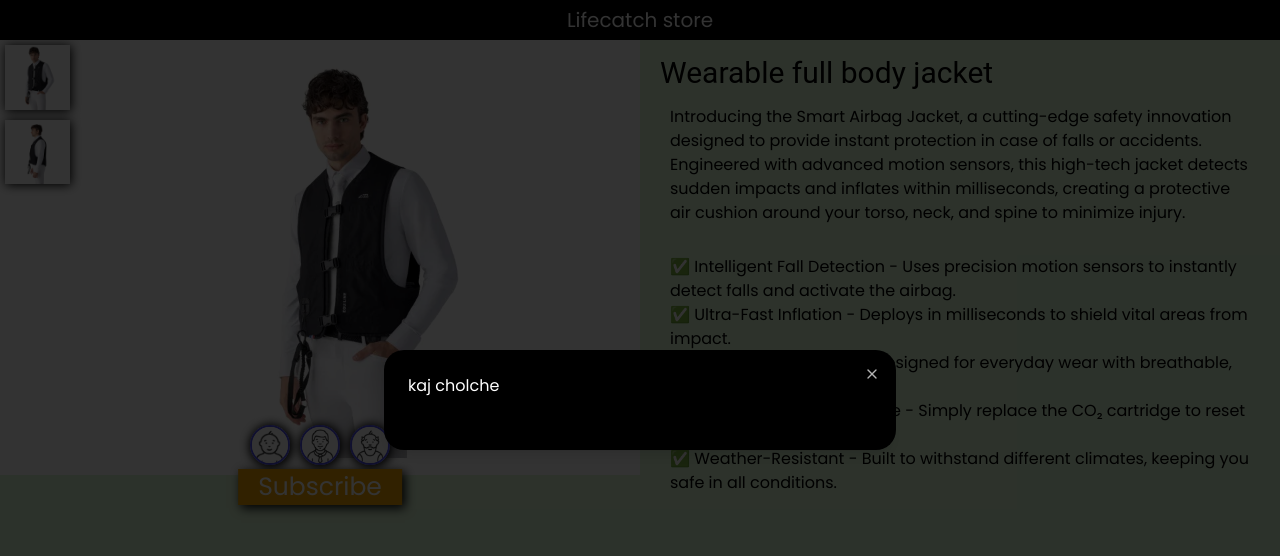
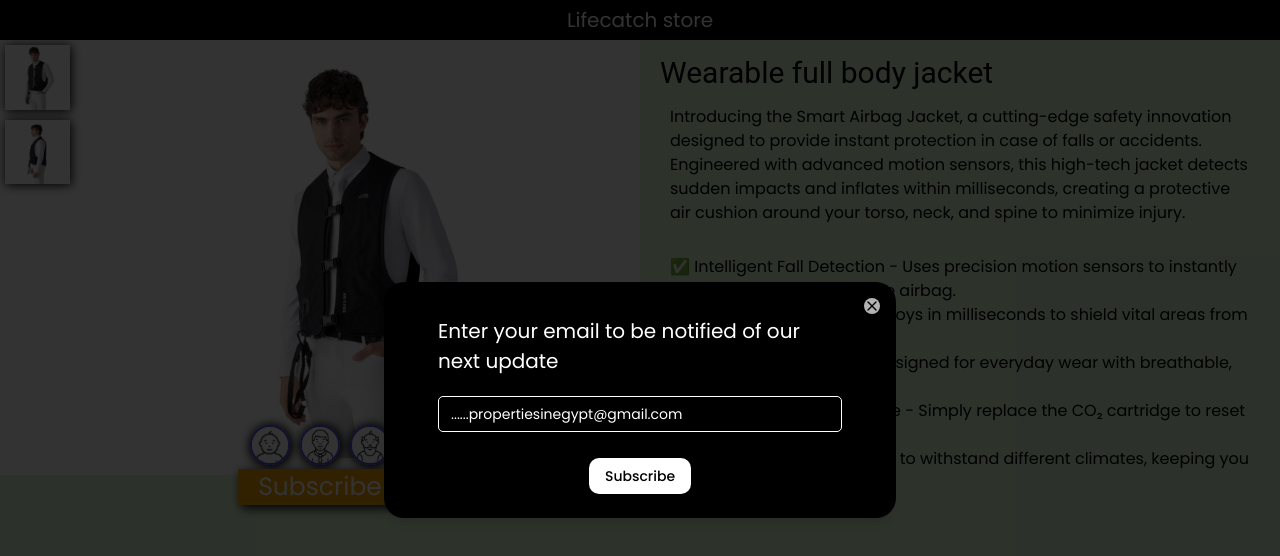
Before and after one commit to abhraneeldhar/lifecatch, a Next.js app: page /subscribe in a window 1280 px wide. Both pictures are taken after a click on the button "Subscribe". Shown: the top 556 px of the page. Built offline with nearby package versions, Linux system fonts and the light colour scheme; no server answers.

Commit message:
email subscribe working

```diff
--- a/app/subscribe/page.tsx
+++ b/app/subscribe/page.tsx
@@ -16,19 +16,20 @@ import adultIcon from "../../public/storeImage/adultIcon.jpg"
 import oldIcon from "../../public/storeImage/oldIcon.jpg"
 
 import Image, { StaticImageData } from "next/image"
-import { useEffect, useState } from "react"
+import { useEffect, useRef, useState } from "react"
 
 
 import {
     Dialog,
     DialogContent,
     DialogDescription,
-    DialogHeader,
     DialogTitle,
-    DialogTrigger,
 } from "@/components/ui/dialog"
 import { Input } from "@/components/ui/input"
+import { supabase } from "../utils/supabase/client"
 
+
+import { ToastContainer, toast } from 'react-toastify';
 
 export default function SubscribePage() {
 
@@ -42,17 +43,42 @@ export default function SubscribePage() {
         setDisplayBigImage(currentModel[0])
     }, [currentModel])
 
-    const [dialogOpen,setDialogOpen]=useState(false)
+    const [dialogOpen, setDialogOpen] = useState(false)
+    const inputRef = useRef<HTMLInputElement>(null)
+    const submitEmail = async () => {
+        const email = inputRef.current?.value || "no email";
+        const { error } = await supabase
+            .from('Emails table for lifecatch')
+            .insert({ email: email })
+        setDialogOpen(false);
+        toast.success('Subscribed to Lifecatch!', {
+            position: "top-right",
+            autoClose: 2000,
+            hideProgressBar: false,
+            closeOnClick: false,
+            pauseOnHover: true,
+            draggable: true,
+            // progress: undefined,
+            theme: "dark",
+            });
+
+    }
     return (<>
         <div className={styles.main}>
+            <ToastContainer />
+            <Dialog open={dialogOpen} onOpenChange={setDialogOpen}>
+                <DialogTitle />
+                <DialogDescription />
+                <DialogContent className={styles.subscribeDialogMain}>
+                    <div className={styles.dialogContent}>
 
-            <Dialog open={dialogOpen} onOpenChange={setDialogOpen}>
-                <DialogTitle/>
-                <DialogDescription/>
-                <DialogContent className={styles.subscribeDialogMain}>
-                    <div>
-                        kaj cholche
+                        <h1>Enter your email to be notified of our next update</h1>
+                        <Input ref={inputRef} placeholder="......propertiesinegypt@gmail.com" />
                     </div>
+                    <Button onClick={() => {
+
+                        submitEmail()
+                    }}>Subscribe</Button>
                 </DialogContent>
             </Dialog>
 
@@ -63,7 +89,6 @@ export default function SubscribePage() {
                         {currentModel.map((imageData) => (
                             <Image key={currentModel.indexOf(imageData)} src={imageData} alt={String(currentModel.indexOf(imageData))} onClick={() => setDisplayBigImage(imageData)} />
                         ))}
-
                     </div>
                     <div className={styles.bigImage}>
                         <Image unoptimized src={displayBigImage} alt="internet error" />
@@ -73,7 +98,7 @@ export default function SubscribePage() {
                         <Image src={adultIcon} alt="adult" onClick={() => { setDisplayModel(adultImages) }} />
                         <Image src={oldIcon} alt="old" onClick={() => { setDisplayModel(oldImages) }} />
                     </div>
-                    <Button className={styles.subscribeBtn} onClick={()=>{setDialogOpen(true)}}>Subscribe</Button>
+                    <Button className={styles.subscribeBtn} onClick={() => { setDialogOpen(true) }}>Subscribe</Button>
                 </div>
                 <div className={styles.detailsArea}>
                     <h1>Wearable full body jacket</h1>
--- a/app/subscribe/subscribe.module.css
+++ b/app/subscribe/subscribe.module.css
@@ -147,8 +147,28 @@
     border: none;
     border-radius: 20px;
     width: 90%;
+    height: fit-content;
+
 }
-
+.dialogContent{
+   margin:10px  30px;
+   display: flex;
+   flex-direction: column;
+   gap: 20px;
+}
+.subscribeDialogMain button{
+    background-color: white;
+    color: black;
+    width: fit-content;
+    margin: auto;
+    border-radius: 10px;
+}
+.dialogContent h1{
+    font-size: 20px;
+}
+.dialogContent input{
+    border-radius: 5px;
+}
 
 @media (max-width: 500px) {
     .imagesTab {
--- /dev/null
+++ b/app/utils/supabase/client.tsx
@@ -0,0 +1,10 @@
+'use client'
+import { createBrowserClient } from '@supabase/ssr'
+
+export function createClient() {
+  return createBrowserClient(
+    process.env.NEXT_PUBLIC_SUPABASE_URL!,
+    process.env.NEXT_PUBLIC_SUPABASE_ANON_KEY!
+  )
+}
+export const supabase =  createClient();
--- /dev/null
+++ b/app/utils/supabase/server.tsx
@@ -0,0 +1,29 @@
+import { createServerClient } from '@supabase/ssr'
+import { cookies } from 'next/headers'
+
+export async function createClient() {
+  const cookieStore = await cookies()
+
+  return createServerClient(
+    process.env.NEXT_PUBLIC_SUPABASE_URL!,
+    process.env.NEXT_PUBLIC_SUPABASE_ANON_KEY!,
+    {
+      cookies: {
+        getAll() {
+          return cookieStore.getAll()
+        },
+        setAll(cookiesToSet) {
+          try {
+            cookiesToSet.forEach(({ name, value, options }) =>
+              cookieStore.set(name, value, options)
+            )
+          } catch {
+            // The `setAll` method was called from a Server Component.
+            // This can be ignored if you have middleware refreshing
+            // user sessions.
+          }
+        },
+      },
+    }
+  )
+}
--- a/package.json
+++ b/package.json
@@ -11,6 +11,8 @@
   "dependencies": {
     "@radix-ui/react-dialog": "^1.1.5",
     "@radix-ui/react-slot": "^1.1.1",
+    "@supabase/ssr": "^0.5.2",
+    "@supabase/supabase-js": "^2.48.1",
     "@tailwindcss/postcss": "^4.0.1",
     "class-variance-authority": "^0.7.1",
     "clsx": "^2.1.1",
@@ -18,6 +20,7 @@
     "next": "15.1.6",
     "react": "^19.0.0",
     "react-dom": "^19.0.0",
+    "react-toastify": "^11.0.3",
     "tailwind-merge": "^2.6.0",
     "tailwindcss-animate": "^1.0.7"
   },
```
Also changed, not shown: 1 other file (tests, documents, lock files or other folders).
